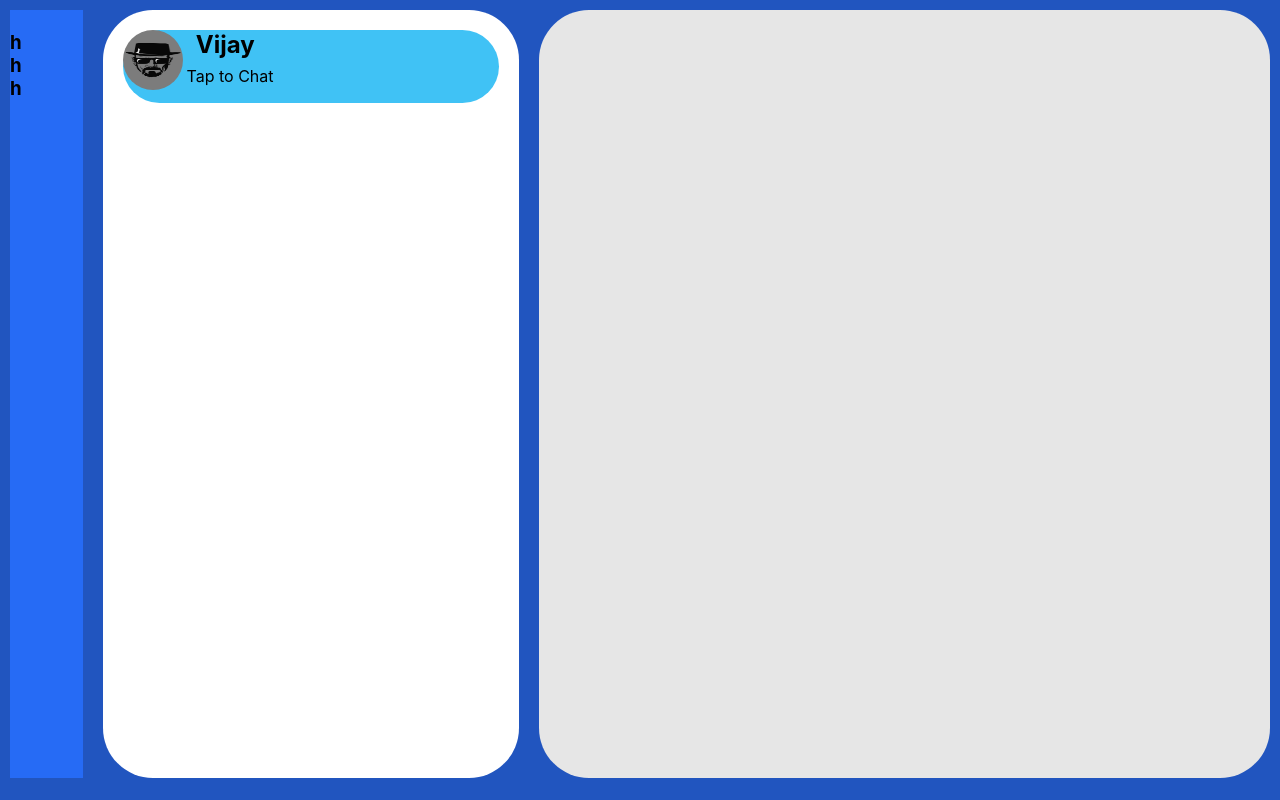
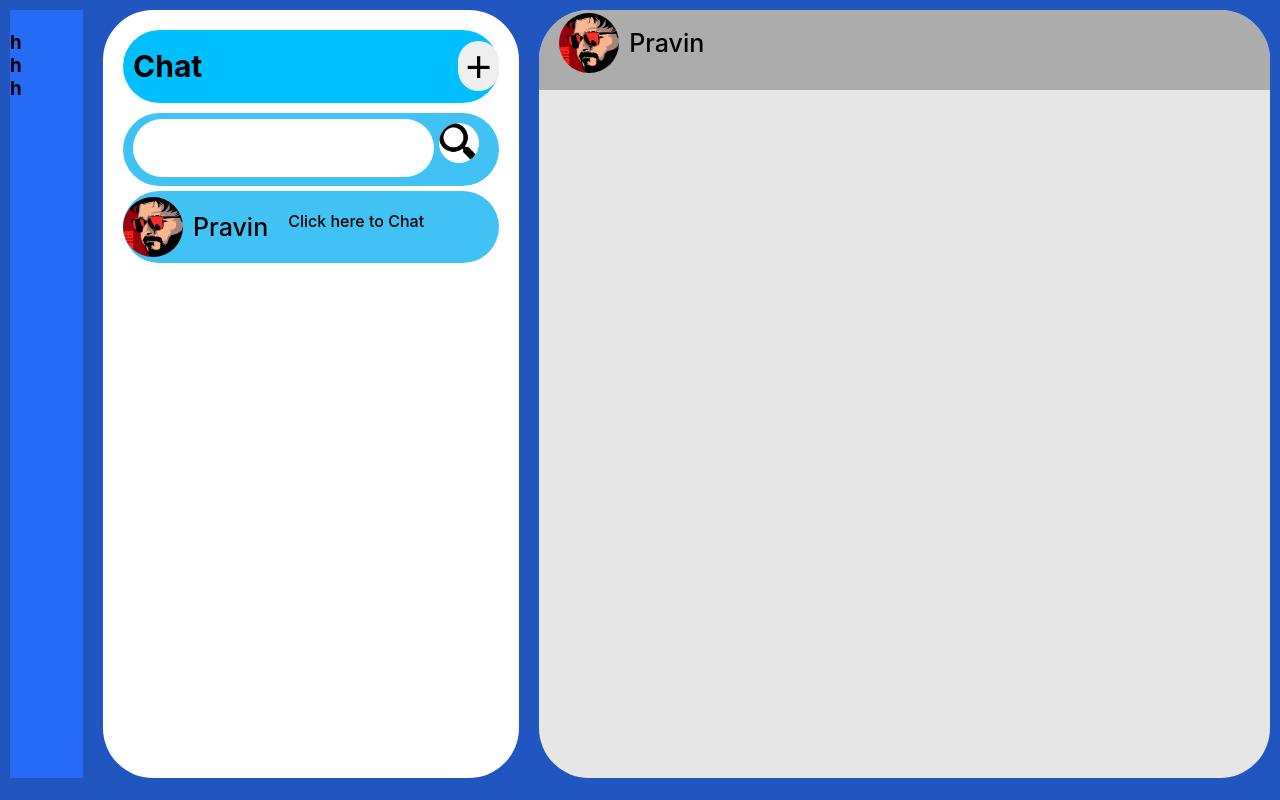
Before and after one commit to Pravin2441/webchat, a React (Create React App) app: page / in a window 1280 px wide. Built offline with nearby package versions, Linux system fonts and the light colour scheme.

Commit message:
Add files via upload

```diff
--- a/src/App.css
+++ b/src/App.css
@@ -64,6 +64,18 @@ body {
   margin: 10px;
   height: 96vh;
 }
+.ChatArea header {
+  /* background-color: deepskyblue; */
+  width: 100%;
+  height: 10vh;
+  background-color: rgb(172, 172, 172);
+  border-radius: 50px 50px 0px 0px;
+}
+.ChatArea .profile {
+  margin-left: 20px;
+  position: absolute;
+  margin-top: 3px;
+}
 @media screen and (max-width: 700px) {
   .ChatArea {
     width: 100%;
@@ -99,6 +111,30 @@ body {
     visibility: visible;
   }
 } */
+
+.newChat {
+  width: 100%;
+  height: 10%;
+  background-color: deepskyblue;
+  border-radius: 50px;
+  font-size: 20px;
+  align-items: center;
+  display: flex;
+}
+.newChat button {
+  width: 50px;
+  height: 50px;
+  border-radius: 50px;
+  font-size: 45px;
+  outline: none;
+  cursor: pointer;
+  border: none;
+  margin-left: 68%;
+}
+.newChat h2 {
+  margin-left: 10px;
+}
+
 .chat {
   width: 100%;
   height: 10%;
@@ -107,24 +143,66 @@ body {
   background-color: #40c2f5;
   border-radius: 50px;
   cursor: pointer;
+  margin-top: 5px;
+}
+
+.chat:hover {
+  background-color: #01a6e7;
+  cursor: pointer;
+  transition-duration: 0.4s;
+}
+.chat p {
+  text-align: center;
+  align-items: center;
+  position: relative;
+  margin: 20px 10px;
+  font-weight: 500;
+}
+.profile {
+  display: flex;
+  align-items: center;
   text-align: center;
 }
-.chat img {
+.profile img {
   width: 60px;
   height: 60px;
   border-radius: 50px;
 }
-.chat h2 {
+.profile p {
+  font-size: 25px;
+  margin-left: 10px;
+  font-weight: 500;
+  position: relative;
+}
+.search {
+  width: 100%;
+  height: 10%;
+  position: relative;
+  display: flex;
+  background-color: #40c2f5;
+  border-radius: 50px;
+  margin-top: 10px;
+}
+.search input {
+  width: 80%;
+  height: 80%;
+  background-color: white;
+  border: none;
+  outline: none;
+  border-radius: 50px;
+  margin-top: 6px;
+  margin-left: 10px;
+  font-size: 20px;
+  font-weight: 500;
+  padding-left: 20px;
+}
+.search img {
   position: absolute;
-  right: 65%;
+  right: 0;
+  margin: 10px 20px;
+  width: 40px;
+  height: 40px;
+  cursor: pointer;
+  background-color: white;
+  border-radius: 25px;
 }
-.chat p {
-  position: absolute;
-  top: 50%;
-  right: 60%;
-}
-.chat:hover {
-  background-color: tomato;
-  cursor: pointer;
-  transition-duration: 0.4s;
-}
--- a/src/App.js
+++ b/src/App.js
@@ -2,7 +2,6 @@ import React from "react";
 import Features from "./component/Features";
 import ChatList from "./component/ChatList";
 import ChatArea from "./component/ChatArea";
-
 import "./App.css";
 
 function App() {
--- a/src/component/ChatArea.js
+++ b/src/component/ChatArea.js
@@ -1,13 +1,13 @@
-import React from 'react'
-
-
+import React from "react";
+import Profile from "./profile";
 const ChatArea = () => {
-    return (
-        <div className='ChatArea'>
-            {/* <header className='ChatArea-header'></header> */}
-
-        </div>
-    )
-}
+  return (
+    <div className="ChatArea">
+      <header>
+        <Profile className="profile" />
+      </header>
+    </div>
+  );
+};
 
 export default ChatArea;
--- a/src/component/ChatList.js
+++ b/src/component/ChatList.js
@@ -1,12 +1,18 @@
 import React from "react";
-import logo from "./profile/walter.jpg";
+import Profile from "./profile";
+import Search from "./search";
 const ChatList = () => {
   return (
     <div className="ChatList" id="style1">
+      <div className="newChat">
+        <h2>Chat</h2>
+        <button>+</button>
+      </div>
+      <Search />
+
       <div className="chat">
-        <img src={logo} className="App-logo" alt="logo" />
-        <h2>Vijay</h2>
-        <p>Tap to Chat</p>
+        <Profile />
+        <p>Click here to Chat</p>
       </div>
     </div>
   );
--- /dev/null
+++ b/src/component/profile.js
@@ -0,0 +1,13 @@
+import React from "react";
+import logo from "./profile/vijay.jpg";
+
+const Profile = () => {
+  return (
+    <div className="profile">
+      <img src={logo} alt="profile" />
+      <p>Pravin</p>
+    </div>
+  );
+};
+
+export default Profile;
--- /dev/null
+++ b/src/component/search.js
@@ -0,0 +1,14 @@
+import React from "react";
+import searchImage from "./images/search.png";
+
+const search = () => {
+  return (
+    <div className="search">
+      <input type="text" name="" classname="searchArea" />
+
+      <img src={searchImage} alt="Search" />
+    </div>
+  );
+};
+
+export default search;
```
Also changed, not shown: src/component/images/search.png (added).
